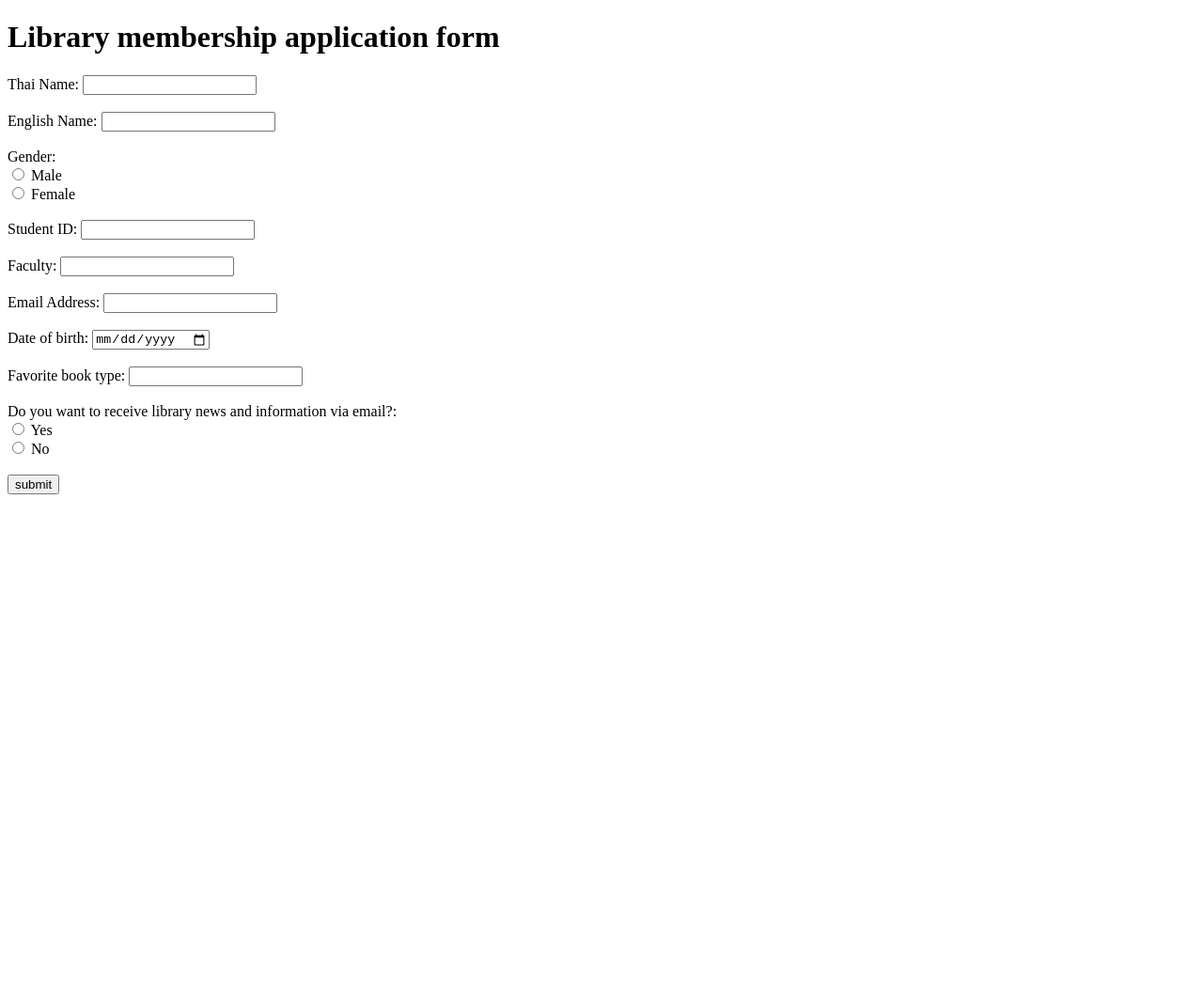
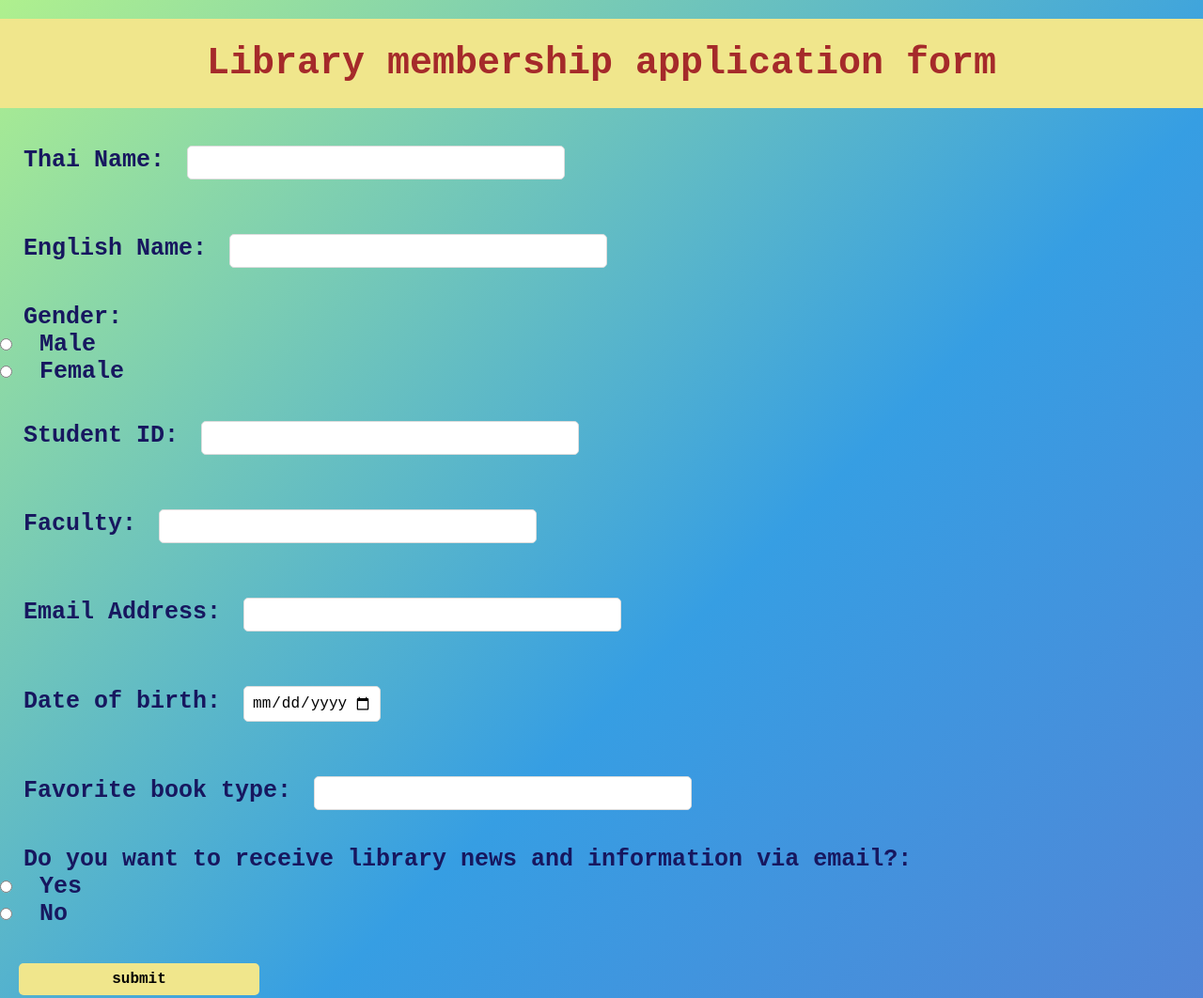
Before and after one commit to Yatax/6709616467_LibraryMembershipApplicationForm, a plain HTML site: page from.html in a window 1280 px wide. Shown: the top 1062 px of the page at 94% size. Before the commit the page ends 800 px from the top, so only its background shows below. Drawn offline with Linux system fonts and the light colour scheme.

Commit message:
จัดหน้าใหม่กับสไตล์คล่าวๆในcss

```diff
--- a/from.html
+++ b/from.html
@@ -4,35 +4,47 @@
     <meta charset="UTF-8">
     <meta name="viewport" content="width=device-width, initial-scale=1.0">
     <title>Library membership application form</title>
+    <link rel="stylesheet" href="styles.css">
 </head>
 <body>
+    <div class="header">
         <form>
             <h1>Library membership application form</h1>
             <label for="THname">Thai Name:</label>
             <input type="text" id="THname" name="THname"><br><br>
+
             <label for="ENname">English Name:</label>
             <input type="text" id="ENname" name="ENname"><br><br>
+
             <label for="gender">Gender:</label><br>
             <input type="radio" id="male" name="gender" value="male">
             <label for="male">Male</label><br>
             <input type="radio" id="female" name="gender" value="female">
             <label for="female">Female</label><br><br>
+
             <label for="ID">Student ID:</label>
             <input type="text" id="ID" name="ID"><br><br>
+
             <label for="faculty">Faculty:</label>
             <input type="text" id="faculty" name="faculty"><br><br>
+
             <label for="email">Email Address:</label>
-        <input type="text" id="email" name="email"><br><br>
+            <input type="email" id="email" name="email"><br><br>
+
             <label for="birth">Date of birth:</label>
             <input type="date" id="birth" name="birth"><br><br>
+
             <label for="type">Favorite book type:</label>
             <input type="text" id="type" name="type"><br><br>
+
             <label for="news">Do you want to receive library news and information via email?:</label><br>
             <input type="radio" id="yes" name="news" value="yes">
-        <label for="male">Yes</label><br>
+            <label for="yes">Yes</label><br>
             <input type="radio" id="no" name="news" value="no">
-        <label for="female">No</label><br><br>
-        <input type="submit" value="submit">
+            <label for="no">No</label><br><br>
+
+            <input type="submit" id="submit" value="submit">
         </form>
+    </div>
 </body>
 </html>
--- /dev/null
+++ b/styles.css
@@ -0,0 +1,116 @@
+*{
+    margin: 0;
+    padding: 0;
+}
+
+body{
+    z-index: 1;
+    background: linear-gradient(-45deg, rgb(212, 91, 91), rgb(95, 121, 208), rgb(54, 158, 227), rgb(175, 240, 142));
+    background-size: 200% 200%;
+    width: 100%;
+    height: 100vh;
+}
+
+
+h1{
+    font-family:'Courier New', Courier, monospace;
+    font-size: 40px;
+    font-weight: bolder;
+    text-align: center;
+    background-color: khaki;
+    margin-bottom: 20px;
+    margin-top: 20px;
+    color: brown;
+    padding: 25px;
+}
+
+label{
+    font-family: 'Courier New', Courier, monospace;
+    font-size: 25px;
+    font-weight: bolder;
+    color:rgb(23, 23, 95);
+    margin-left: 25px;
+}
+
+#THname{
+    width: 30%;
+    padding: 8px;
+    border: 1px solid #ddd;
+    border-radius: 5px;
+    font-size: 16px;
+    transition: all 0.3s ease;
+    font-family: 'Courier New', Courier, monospace;
+    margin: 20px;
+}
+#ENname{
+    width: 30%;
+    padding: 8px;
+    border: 1px solid #ddd;
+    border-radius: 5px;
+    font-size: 16px;
+    transition: all 0.3s ease;
+    font-family: 'Courier New', Courier, monospace;
+    margin: 20px;
+}
+#ID{
+    width: 30%;
+    padding: 8px;
+    border: 1px solid #ddd;
+    border-radius: 5px;
+    font-size: 16px;
+    transition: all 0.3s ease;
+    font-family: 'Courier New', Courier, monospace;
+    margin: 20px;
+}
+#faculty{
+    width: 30%;
+    padding: 8px;
+    border: 1px solid #ddd;
+    border-radius: 5px;
+    font-size: 16px;
+    transition: all 0.3s ease;
+    font-family: 'Courier New', Courier, monospace;
+    margin: 20px;
+}
+#email{
+    width: 30%;
+    padding: 8px;
+    border: 1px solid #ddd;
+    border-radius: 5px;
+    font-size: 16px;
+    transition: all 0.3s ease;
+    font-family: 'Courier New', Courier, monospace;
+    margin: 20px;
+}
+#birth{
+    width: 10%;
+    padding: 8px;
+    border: 1px solid #ddd;
+    border-radius: 5px;
+    font-size: 16px;
+    transition: all 0.3s ease;
+    font-family: 'Courier New', Courier, monospace;
+    margin: 20px;
+}
+#type{
+    width: 30%;
+    padding: 8px;
+    border: 1px solid #ddd;
+    border-radius: 5px;
+    font-size: 16px;
+    transition: all 0.3s ease;
+    font-family: 'Courier New', Courier, monospace;
+    margin: 20px;
+}
+#submit{
+    width: 20%;
+    padding: 8px;
+    border: 0px solid #ddd;
+    border-radius: 5px;
+    font-size: 16px;
+    transition: all 0.3s ease;
+    font-family: 'Courier New', Courier, monospace;
+    margin: 20px;
+    background-color:khaki;
+    font-weight: bolder;
+}
```
Lines whose indentation alone changed are shown as unchanged.
